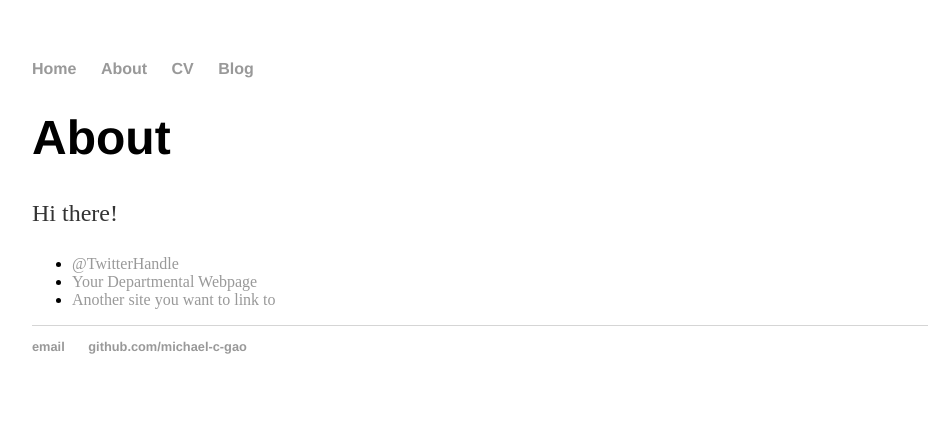
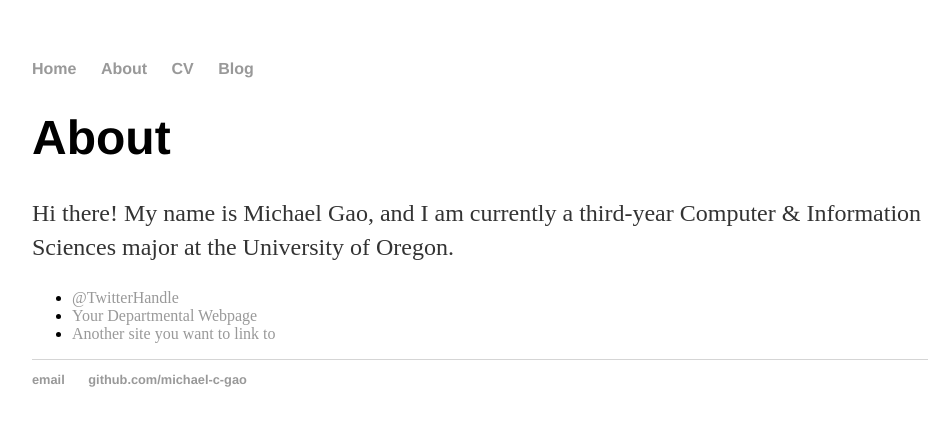
Before and after one commit to michael-c-gao/WebsiteOfMichael, a Jekyll site: the page built from about/index.html, in a window 1280 px wide. Shown: the top 426 px of the page, without its empty margins (160-1111 px from the left). Built offline with Jekyll 4.4.1, drawn with Linux system fonts in a browser that asks for light colours.

Commit message:
Update index.html

```diff
--- a/about/index.html
+++ b/about/index.html
@@ -5,7 +5,7 @@
 
 		<div class="about">
 			<h1>About</h1>
-			<p>Hi there!</p>
+			<p>Hi there! My name is Michael Gao, and I am currently a third-year Computer & Information Sciences major at the University of Oregon.</p>
 
 			<ul class="contacts">
 				<li><a href="#">@TwitterHandle</a></li>
```
